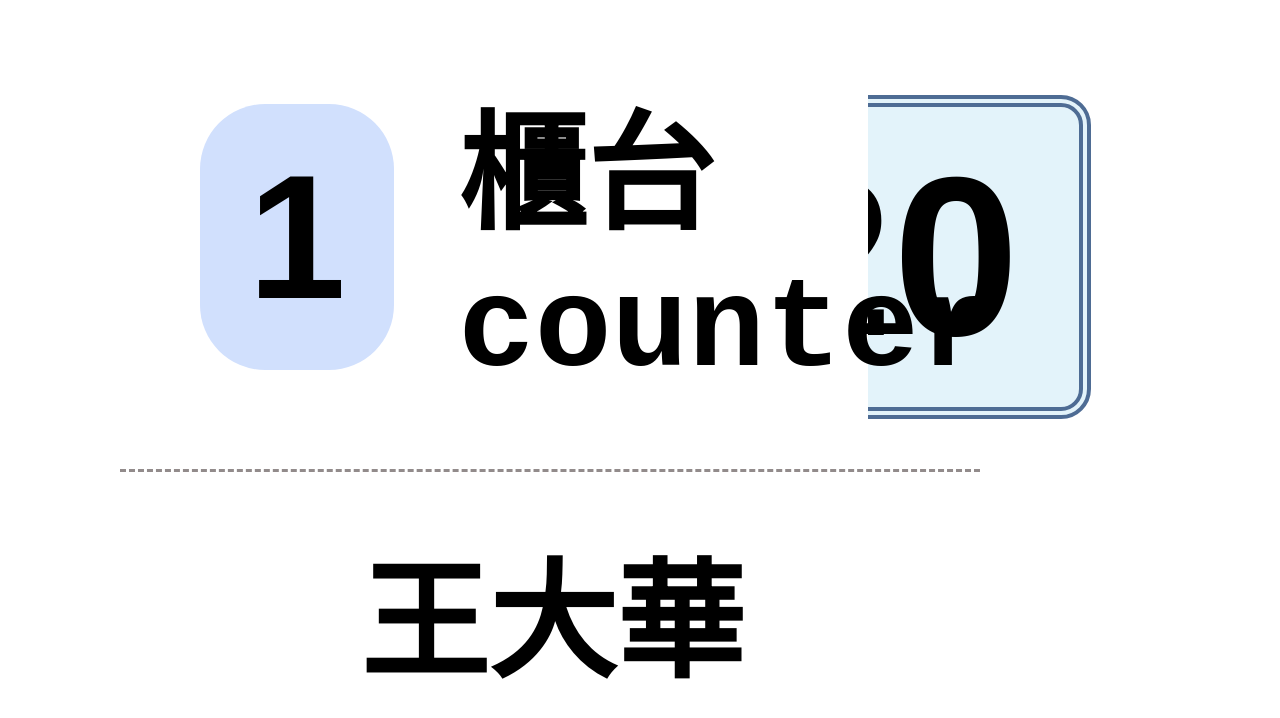
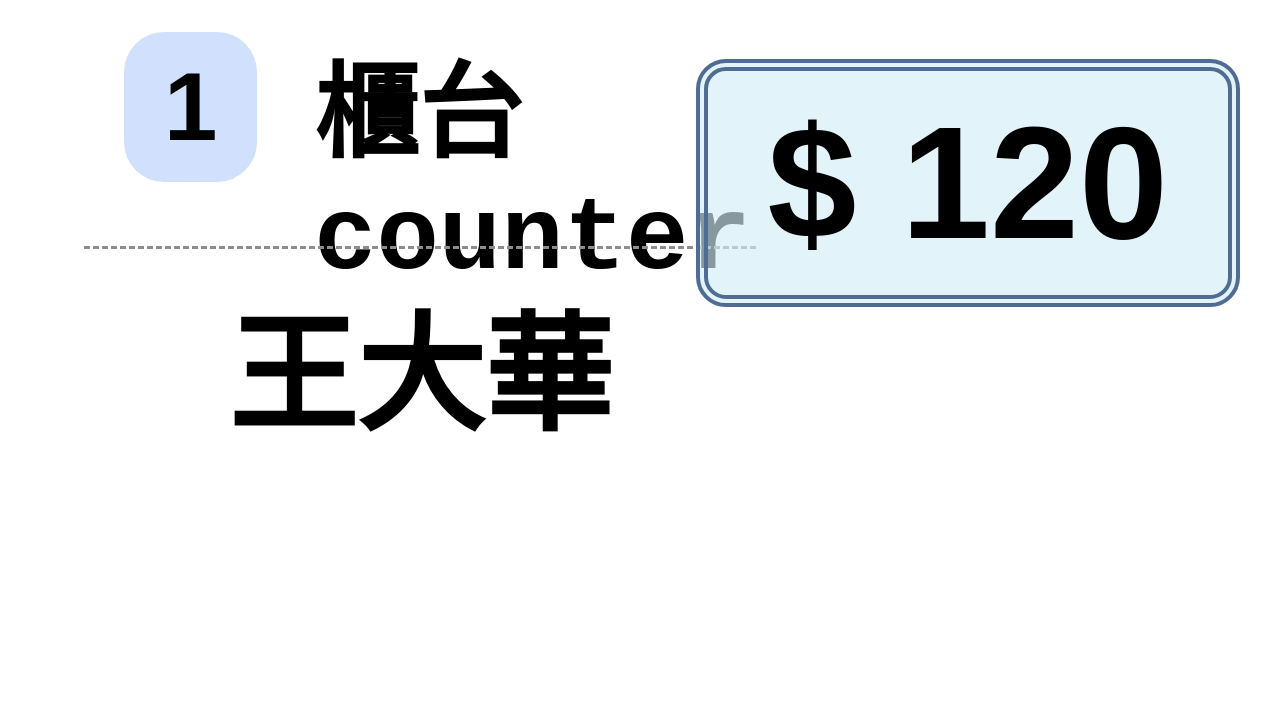
Before and after one commit to YUPEIYING/satisfactionpart3, an Angular app: page / in a window 1280 px wide. Shown: the top 718 px of the page. Built offline with nearby package versions, Linux system fonts and the light colour scheme.

Commit message:
no message

```diff
--- a/src/app/app.component.html
+++ b/src/app/app.component.html
@@ -1,10 +1,8 @@
-<div style="background-color:rgb(255, 255, 255)">
-  <h1>
-    <app-counter></app-counter>
-  </h1>
-  <h2>
-    <app-rating></app-rating>
-  </h2>
+<div style="background-color:rgb(255, 255, 255);position:relative;">
+
+  <app-counter></app-counter>
+  <app-rating></app-rating>
+
 </div>
 
 <!--
--- a/src/app/counter/counter.component.css
+++ b/src/app/counter/counter.component.css
@@ -3,34 +3,40 @@ div
   /* display: inline-block; */
   vertical-align: middle ;
   position: relative;
-  top: -2.5rem;
-  left: 4rem;
+  top: 10px;
+  left: 1rem;
 }
-
-
 
 h1
 {
-  font-size: 11rem;
-  padding: 2rem 3rem;
-  border-radius: 65px;
+  font-size: 6rem;
+  display: inline-block;
+  border-radius: 40px;
   background-color:rgb(209, 224, 253);
+  padding: 20px 40px;
+  position: absolute;
+  top: -50px;
+  left: 100px;
 }
 
 h2
 {
-  padding: 2rem 4rem;
-  font-size: 8rem;
+  font-size: 6.5rem;
+  padding: 20px 40px;
+  display: inline-block;
+  position: absolute;
+  top: -95px;
+  left: 250px;
 }
 
 h3
 {
+  font-size: 8rem;
+  padding: 1.5rem 9rem 0px 9rem;
+  display: inline-block;
   border-top-style:dashed;
   border-color: rgb(146, 139, 139);
-  font-size: 8rem;
-  padding: 3rem 8rem 0rem 15rem;
-  position: relative;
-  top: -15rem;
-  left: -1rem;
-  bottom: 0rem;
+  position: absolute;
+  top: 100px;
+  left: 60px;
 }
--- a/src/app/counter/counter.component.html
+++ b/src/app/counter/counter.component.html
@@ -1,24 +1,14 @@
 <div>
-
-    <div style = "display: block" >
-      <div  style = "display: inline-block">
       <h1 style="font-family: sans-serif">
         {{ counternumber }}
       </h1>
-      </div>
 
-      <div style = "display: inline-block">
       <h2 style="font-family: monospace">
         櫃台
         <br>counter
       </h2>
-      </div>
-    </div>
 
-    <div  style = "display: block">
     <h3 style="font-family: monospace">
       {{person}}
     </h3>
 </div>
-
-</div>
--- a/src/app/rating/rating.component.css
+++ b/src/app/rating/rating.component.css
@@ -1,9 +1,9 @@
 div
 {
   position:absolute;
-  top: -1.5cm;
-  right:5cm;
-  font-size: 3cm;
+  top: -3.5rem;
+  right: 2rem;
+  font-size: 5rem;
   display: inline-block;
   vertical-align: middle;
 }
@@ -16,5 +16,4 @@ h1
   border-style:double;
   border-width:12px;
   border-color:rgb(78, 108, 148);
-
 }
```
Lines whose indentation alone changed are shown as unchanged.
